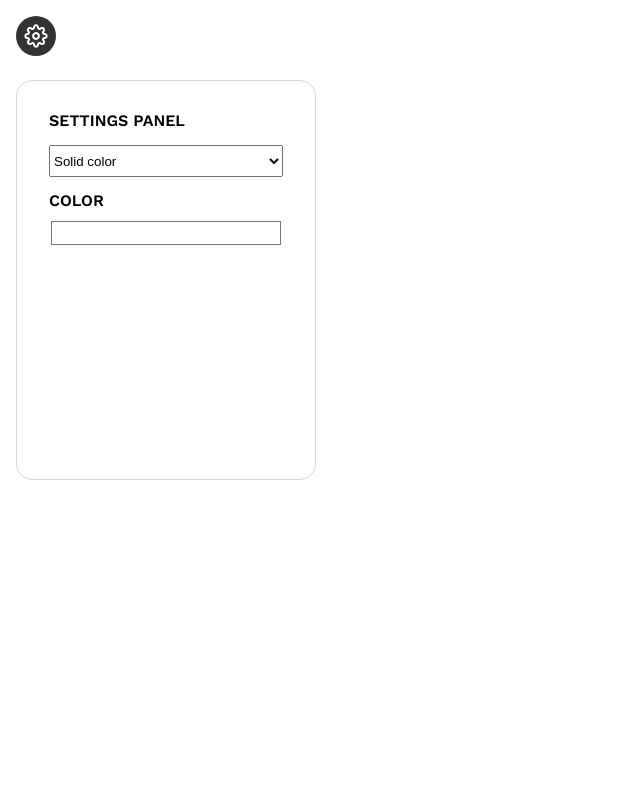
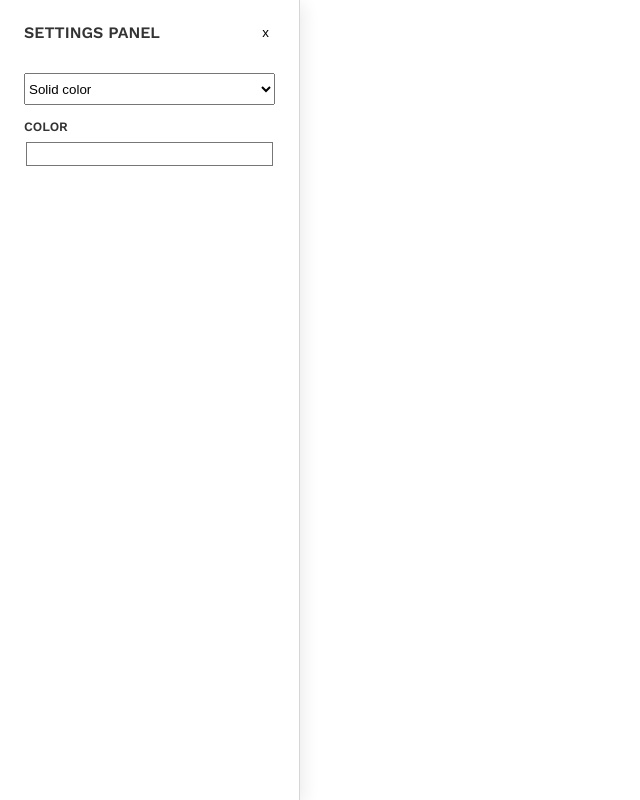
Before and after one commit to razvanmtn/gradient, a Vue app: page / in a window 1280 px wide. Both pictures are taken after a click on the button 36 px from the left and 36 px from the top of the page. Shown: the whole page, without its empty margins (0-640 px from the left). Built offline with nearby package versions, Linux system fonts and the light colour scheme.

Commit message:
feat: improve overall UI

```diff
--- a/src/App.vue
+++ b/src/App.vue
@@ -17,15 +17,18 @@
 </script>
 
 <template>
+    <ToggleButton @click="isSettingsVisible = !isSettingsVisible" />
+
     <div class="page" :style="{ background: gradient }">
-        <ToggleButton @click="isSettingsVisible = !isSettingsVisible" />
-
-        <Settings v-show="isSettingsVisible" @changeColor="onColorChange" />
+        <Settings v-show="isSettingsVisible" @changeColor="onColorChange" @close="isSettingsVisible = false" />
     </div>
 </template>
 
 <style scoped>
     .page {
+        display: flex;
+        align-items: center;
+        justify-content: center;
         padding: 1rem;
         width: 100vw;
         height: 100vh;
--- a/src/assets/css/style.css
+++ b/src/assets/css/style.css
@@ -31,12 +31,7 @@ h2 {
     font-size: 1rem;
     text-transform: uppercase;
     font-weight: 600;
-    margin-bottom: 1rem;
-}
-
-h3, p {
-    font-size: 1rem;
-    margin-bottom: 1rem;
+    color: var(--color-dark-gray);
 }
 
 select, input[type='color'] {
@@ -60,9 +55,11 @@ input[type='color'] {
 label {
     display: flex;
     flex-direction: column;
-    gap: 0.5rem;
+    gap: 0.25rem;
     width: 100%;
     font-weight: 600;
+    margin-bottom: 1rem;
+    font-size: 0.8rem;
+    color: var(--color-dark-gray);
     text-transform: uppercase;
-    margin-bottom: 1rem;
 }
--- a/src/components/Settings.vue
+++ b/src/components/Settings.vue
@@ -1,7 +1,7 @@
 <script setup>
     import { ref, watch } from 'vue';
 
-    const emit = defineEmits(['changeColor']);
+    const emit = defineEmits(['changeColor', 'close']);
 
     const type = ref('solid');
 
@@ -23,7 +23,10 @@
 
 <template>
     <div class="settings">
-        <h2>Settings panel</h2>
+        <div class="settings-top">
+            <h2>Settings panel</h2>
+            <button type="button" @click="emit('close')">x</button>
+        </div>
 
         <select name="type" v-model="type">
             <option value="solid">Solid color</option>
@@ -53,14 +56,31 @@
 
 <style scoped>
     .settings {
-        border: 1px solid var(--color-gray);
+        border-right: 1px solid var(--color-gray);
         background: var(--color-white);
-        border-radius: 1rem;
-        padding: 2rem;
+        border-radius: 0;
+        padding: 1.5rem 1.5rem;
         width: 300px;
-        min-height: 400px;
+        min-height: 100vh;
         position: fixed;
-        top: 5rem;
-        left: 1rem;
+        left: 0;
+        top: 0;
+        box-shadow: 0.25rem 0.25rem 1rem rgba(0, 0, 0, 0.08);
+    }
+
+    .settings-top {
+        display: flex;
+        justify-content: space-between;
+        align-items: center;
+        margin-bottom: 2rem;
+    }
+
+    button {
+        background: transparent;
+        border: 0;
+    }
+
+    button:hover {
+        cursor: pointer;
     }
 </style>
--- a/src/components/ToggleButton.vue
+++ b/src/components/ToggleButton.vue
@@ -8,6 +8,9 @@
 
 <style scoped>
     button {
+        position: fixed;
+        top: 1rem;
+        left: 1rem;
         padding: 0.25rem;
         border-radius: 50%;
         border: 0;
```
